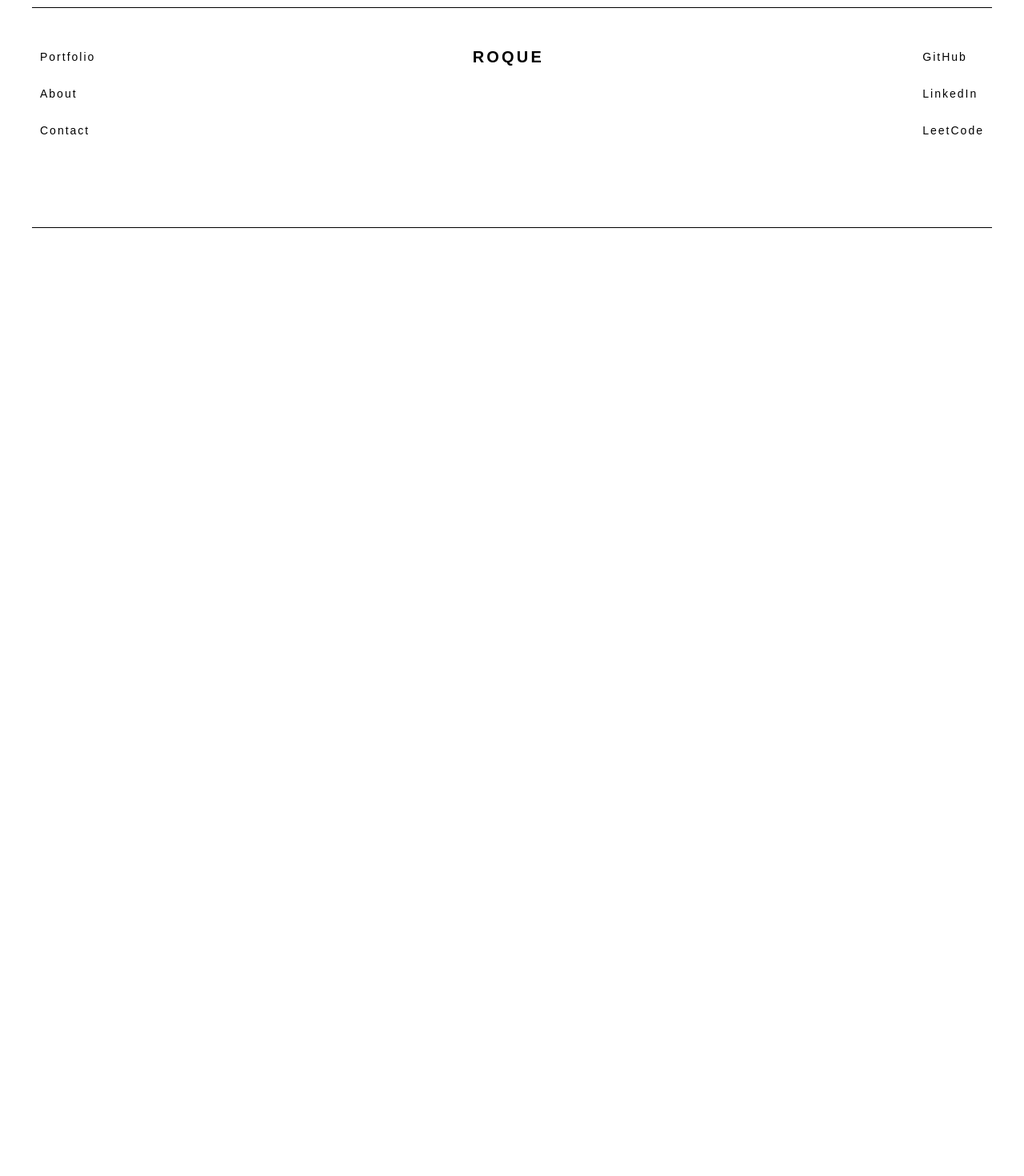
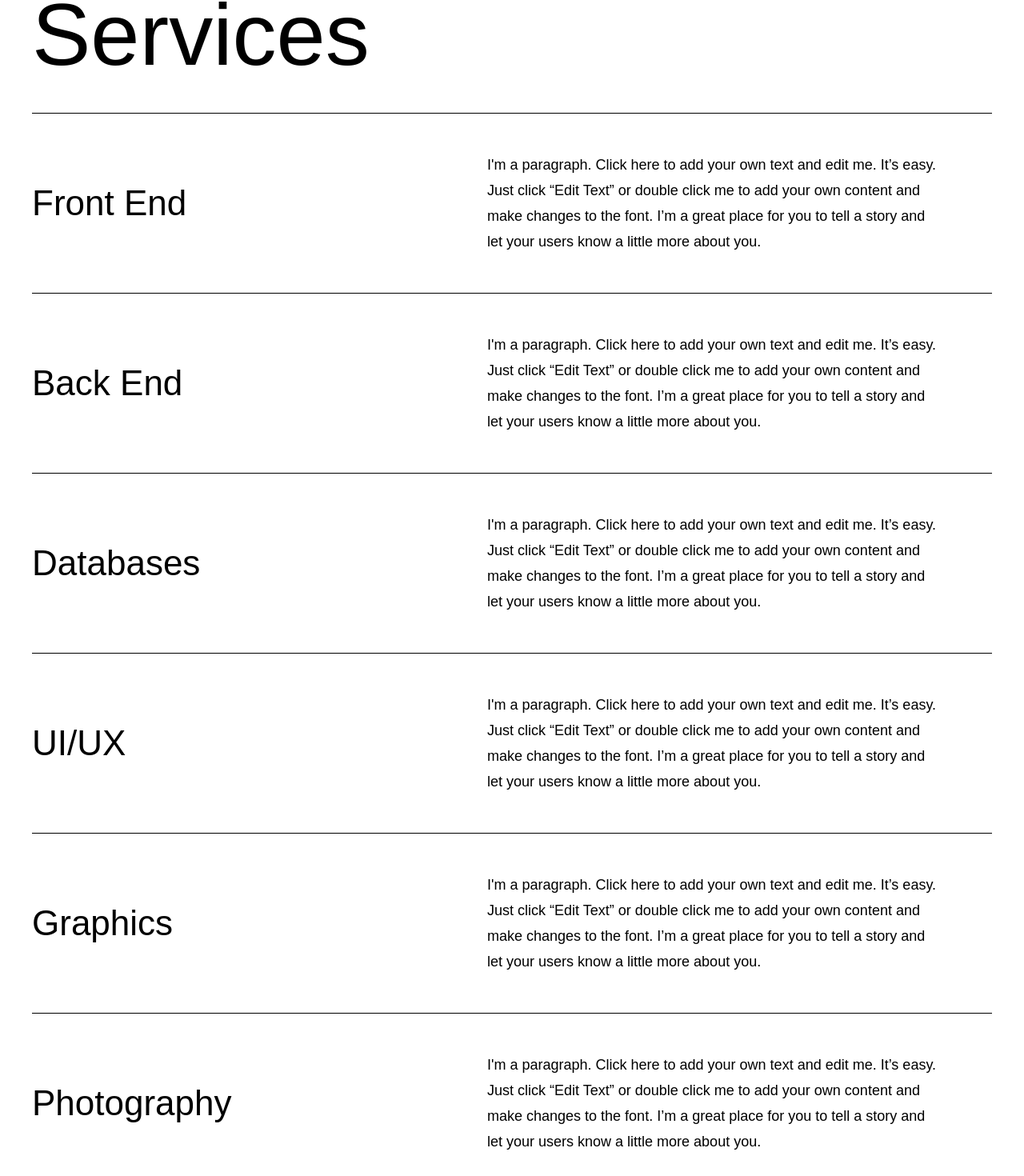
Before and after one commit to olroque/web-dev-portfolio, a Next.js app: page /about in a window 1280 px wide. Shown: the part 1896-3366 px from the top of the page at 80% size. Before the commit the page ends 2280 px from the top, so only its background shows below. Built offline with nearby package versions, Linux system fonts and the light colour scheme.

Commit message:
contact page solid.

```diff
--- a/components/aboutTop.js
+++ b/components/aboutTop.js
@@ -25,7 +25,81 @@ export default function() {
                 </div>
             </div>
             <div className="about-services-container">
-
+                <div className="services-name">
+                    <h1>
+                        Services
+                    </h1>
+                </div>
+                <div className="services-items-container">
+                    <div className="service-item">
+                        <div className="service-item-name">
+                            <h3>Front End</h3>
+                        </div>
+                        <div className="service-item-description">
+                            <p>
+                                I'm a paragraph. Click here to add your own text and edit me. It’s easy. Just click “Edit Text” or double click me to add your own content and make changes to the font. I’m a great place for you to tell a story and let your users know a little more about you.
+                            </p>
+                        </div>
+                    </div>
+                    <div className="service-item">
+                        <div className="service-item-name">
+                            <h3>Back End</h3>
+                        </div>
+                        <div className="service-item-description">
+                            <p>
+                                I'm a paragraph. Click here to add your own text and edit me. It’s easy. Just click “Edit Text” or double click me to add your own content and make changes to the font. I’m a great place for you to tell a story and let your users know a little more about you.
+                            </p>
+                        </div>
+                    </div>
+                    <div className="service-item">
+                        <div className="service-item-name">
+                            <h3>Databases</h3>
+                        </div>
+                        <div className="service-item-description">
+                            <p>
+                                I'm a paragraph. Click here to add your own text and edit me. It’s easy. Just click “Edit Text” or double click me to add your own content and make changes to the font. I’m a great place for you to tell a story and let your users know a little more about you.
+                            </p>
+                        </div>
+                    </div>
+                    <div className="service-item">
+                        <div className="service-item-name">
+                            <h3>UI/UX</h3>
+                        </div>
+                        <div className="service-item-description">
+                            <p>
+                                I'm a paragraph. Click here to add your own text and edit me. It’s easy. Just click “Edit Text” or double click me to add your own content and make changes to the font. I’m a great place for you to tell a story and let your users know a little more about you.
+                            </p>
+                        </div>
+                    </div>
+                    <div className="service-item">
+                        <div className="service-item-name">
+                            <h3>Graphics</h3>
+                        </div>
+                        <div className="service-item-description">
+                            <p>
+                                I'm a paragraph. Click here to add your own text and edit me. It’s easy. Just click “Edit Text” or double click me to add your own content and make changes to the font. I’m a great place for you to tell a story and let your users know a little more about you.
+                            </p>
+                        </div>
+                    </div>
+                    <div className="service-item">
+                        <div className="service-item-name">
+                            <h3>Photography</h3>
+                        </div>
+                        <div className="service-item-description">
+                            <p>
+                                I'm a paragraph. Click here to add your own text and edit me. It’s easy. Just click “Edit Text” or double click me to add your own content and make changes to the font. I’m a great place for you to tell a story and let your users know a little more about you.
+                            </p>
+                        </div>
+                    </div>
+                </div>
+            </div>
+            <div className="about-bottom-images-container">
+                <div>
+                    <img src="/images/7.jpg" alt="" />
+                </div>
+                <div>
+                    <img src="/images/5.jpg" alt="" />
+                </div>
             </div>
         </div>
     )
--- a/components/contactTop.js
+++ b/components/contactTop.js
@@ -15,7 +15,7 @@ export default function() {
                     </div>
                     <div className="contact-location">
                         <p className="contact-info-name">Location:</p>
-                        <p className="contact-info-item">Chapel Hill</p>
+                        <p className="contact-info-item">Chapel Hill,</p>
                         <p className="contact-info-item">North Carolina</p>
                     </div>
                     <div className="contact-email">
--- a/styles/index.css
+++ b/styles/index.css
@@ -354,6 +354,52 @@ nav {
   width: 100%;
 }
 
+.about-services-container {
+  margin-top: 100px;
+  margin-bottom: 100px;
+}
+
+.about-services-container h1 {
+  font-size: 110px;
+  font-weight: 100;
+}
+
+.services-name {
+  margin-bottom: 35px;
+}
+
+.service-item {
+  display: flex;
+  justify-content: space-between;
+  align-items: center;
+  border-top: 1px #000 solid;
+  height: 225px;
+}
+
+.service-item h3 {
+  font-size: 44px;
+  font-weight: 100;
+}
+
+.service-item p {
+  font-size: 18px;
+  font-weight: 100;
+  line-height: 2rem;
+}
+
+.service-item-description {
+  width: 571px;
+  margin-right: 5%;
+}
+
+.about-bottom-images-container {
+  display: flex;
+}
+
+.about-bottom-images-container img {
+  width: 100%;
+}
+
 /* Footer */
 
 footer {
```
